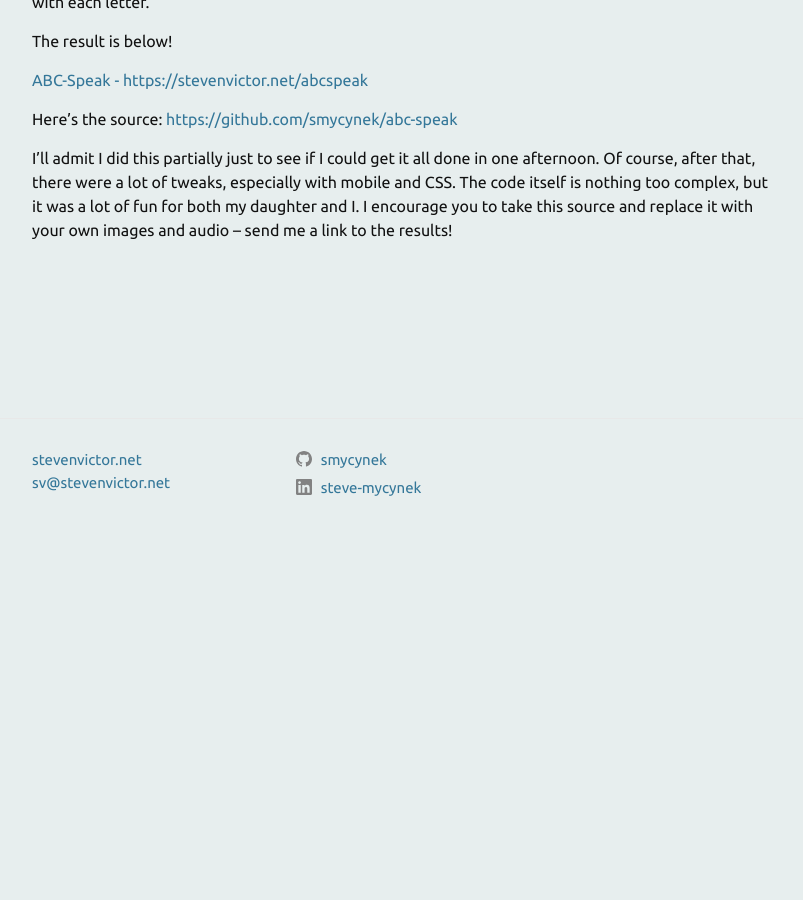
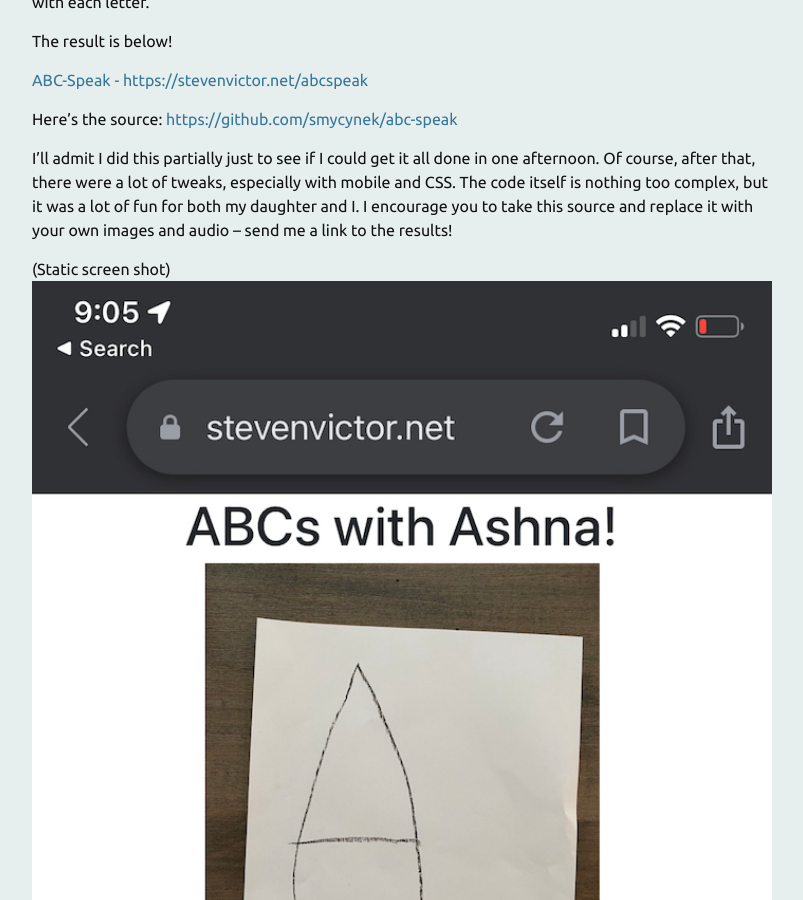
Before and after one commit to smycynek/smycynek.github.io, a Jekyll site: the page built from _posts/2021-10-12-abcs.markdown, in a window 1280 px wide and 900 px high, scrolled down 341 px. Shown: the whole window, without its empty margins (238-1041 px from the left). Built offline with Jekyll 4.4.1, drawn with Linux system fonts in a browser that asks for light colours; before the commit the page ends 900 px from its top, so only the background shows below that.

Commit message:
screen shot

```diff
--- a/_posts/2021-10-12-abcs.markdown
+++ b/_posts/2021-10-12-abcs.markdown
@@ -18,3 +18,6 @@ Here's the source:
 [https://github.com/smycynek/abc-speak](https://github.com/smycynek/abc-speak)
 
 I'll admit I did this partially just to see if I could get it all done in one afternoon.  Of course, after that, there were a lot of tweaks, especially with mobile and CSS.  The code itself is nothing too complex, but it was a lot of fun for both my daughter and I.  I encourage you to take this source and replace it with your own images and audio -- send me a link to the results!
+
+(Static screen shot)
+![Static screen shot](/assets/images/abcs.jpeg){:height="100%" width="100%"}
```
